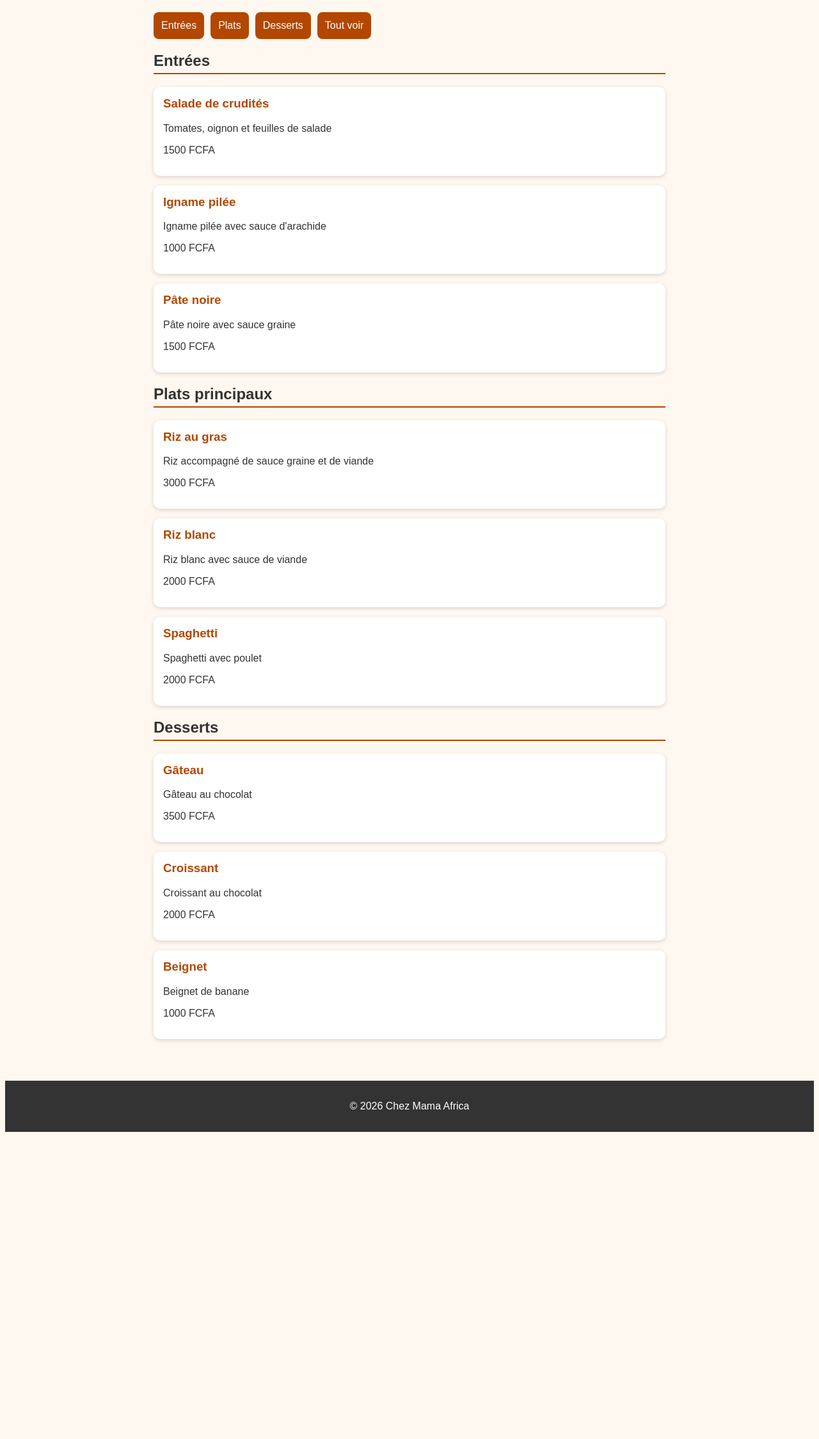
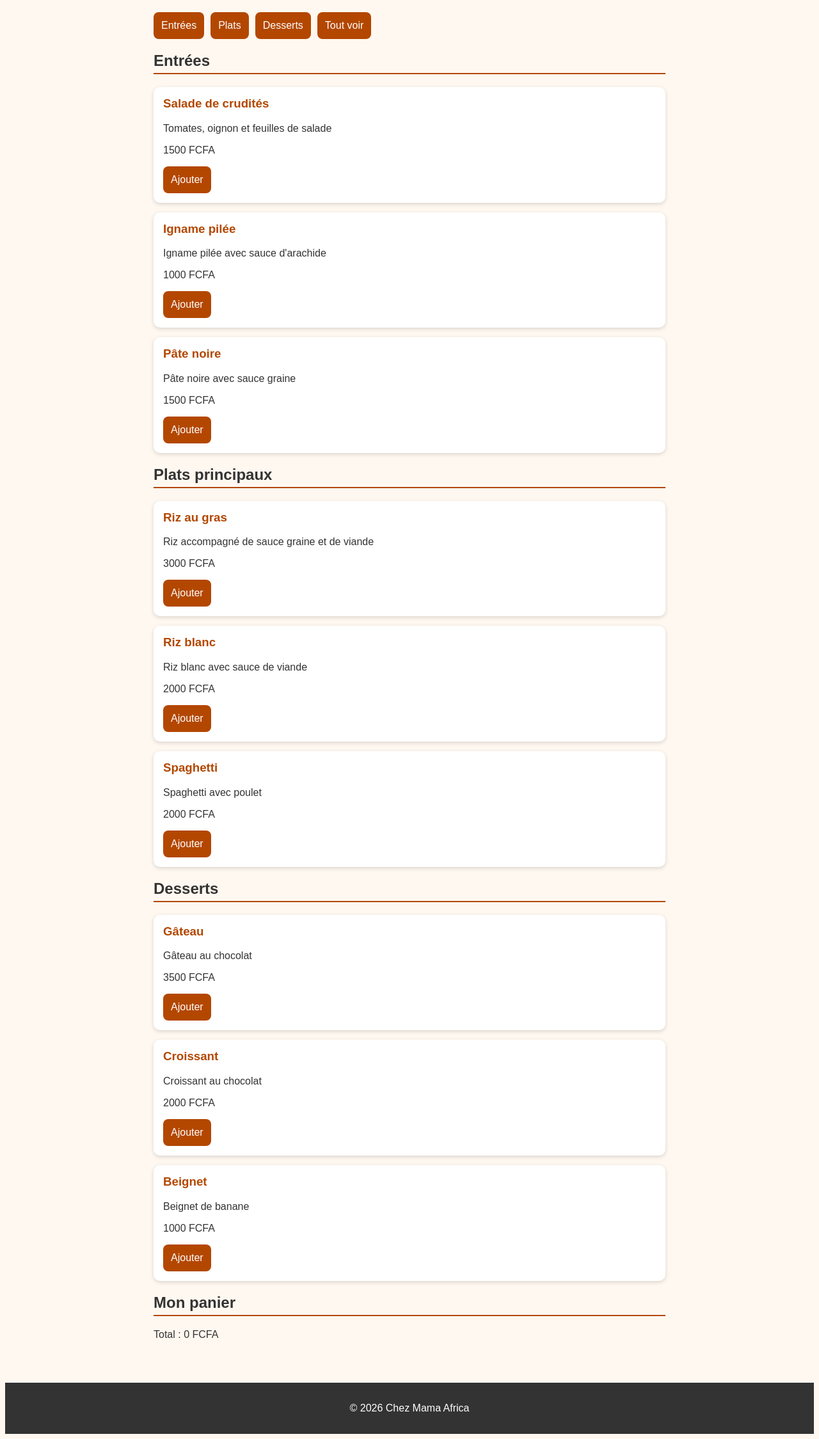
Before and after one commit to Rachelle826/restaurants-mama-africa, a plain HTML site: page menu.html in a window 1280 px wide. Shown: the part 137-2386 px from the top of the page at 64% size. Before the commit the page ends 1914 px from the top, so only its background shows below. Drawn offline with Linux system fonts and the light colour scheme.

Commit message:
JavaScript : panier avec total en FCFA

```diff
--- a/menu.html
+++ b/menu.html
@@ -28,60 +28,72 @@
         <section id="entrees">
             <h2>Entrées</h2>
 
-            <div class="plat">
-                <h3>Salade de crudités</h3>
-                <p>Tomates, oignon et feuilles de salade</p>
-                <p>1500 FCFA</p>
-            </div>
-
-            <div class="plat">
+           <div class="plat" data-nom="Salade de crudités" data-prix="1500">
+    <h3>Salade de crudités</h3>
+    <p>Tomates, oignon et feuilles de salade</p>
+    <p>1500 FCFA</p>
+    <button class="btn-ajouter">Ajouter</button>
+</div>
+            <div class="plat" data-nom="Soupe de légumes" data-prix="2000">
                 <h3>Igname pilée</h3>
                 <p>Igname pilée avec sauce d'arachide</p>
                 <p>1000 FCFA</p>
+                <button class="btn-ajouter">Ajouter</button>
             </div>
-            <div class="plat">
+            <div class="plat" data-nom="Pâte noire" data-prix="1500">
                 <h3>Pâte noire</h3>
                 <p>Pâte noire avec sauce graine</p>
                 <p>1500 FCFA</p>
+                <button class="btn-ajouter">Ajouter</button>
             </div>
         </section>
         <section id="plats ">
             <h2>Plats principaux</h2>
-            <div class="plat">
+            <div class="plat" data-nom="Riz au gras" data-prix="3000">
                 <h3>Riz au gras</h3>
                 <p>Riz accompagné de sauce graine et de viande</p>
                 <p>3000 FCFA</p>
+                <button class="btn-ajouter">Ajouter</button>
             </div>
-            <div class="plat">
+            <div class="plat" data-nom="Riz blanc" data-prix="2000">
                 <h3>Riz blanc</h3>
                 <p>Riz blanc avec sauce de viande</p>
                 <p>2000 FCFA</p>
+                <button class="btn-ajouter">Ajouter</button>
             </div>
-            <div class="plat">
+            <div class="plat" data-nom="Spaghetti" data-prix="2000">
                 <h3>Spaghetti</h3>
                 <p>Spaghetti avec poulet</p>
                 <p>2000 FCFA</p>
+                <button class="btn-ajouter">Ajouter</button>
             </div>
         </section>
         <section id="desserts">
             <h2>Desserts</h2>
-            <div class="plat">
+            <div class="plat" data-nom="Gâteau" data-prix="3500">
                 <h3>Gâteau</h3>
                 <p>Gâteau au chocolat</p>
                 <p>3500 FCFA</p>
+                <button class="btn-ajouter">Ajouter</button>
             </div>
-            <div class="plat">
+            <div class="plat" data-nom="Croissant" data-prix="2000">
                 <h3>Croissant</h3>
                 <p>Croissant au chocolat</p>
                 <p>2000 FCFA</p>
+                <button class="btn-ajouter">Ajouter</button>
             </div>
-            <div class="plat">
+            <div class="plat" data-nom="Beignet" data-prix="1000">
                 <h3>Beignet</h3>
                 <p>Beignet de banane</p>
                 <p>1000 FCFA</p>
+                <button class="btn-ajouter">Ajouter</button>
             </div>
         </section>
-
+        <section id="panier">
+    <h2>Mon panier</h2>
+    <ul id="liste-panier"></ul>
+    <p>Total : <span id="total">0</span> FCFA</p>
+</section>
     </main>
     <footer>
         <p>&copy; 2026 Chez Mama Africa</p>
--- a/menu.js
+++ b/menu.js
@@ -28,3 +28,23 @@ document.getElementById("btn-tout").addEventListener("click", function () {
     sections.plats.style.display = "block";
     sections.desserts.style.display = "block";
 });
+const listePanier = document.getElementById("liste-panier");
+const totalAffiche = document.getElementById("total");
+let total = 0;
+
+const boutonsAjouter = document.querySelectorAll(".btn-ajouter");
+
+boutonsAjouter.forEach(function (bouton) {
+    bouton.addEventListener("click", function () {
+        const carte = bouton.parentElement;
+        const nom = carte.dataset.nom;
+        const prix = Number(carte.dataset.prix);
+
+        const ligne = document.createElement("li");
+        ligne.textContent = nom + " - " + prix + " FCFA";
+        listePanier.appendChild(ligne);
+
+        total = total + prix;
+        totalAffiche.textContent = total;
+    });
+});
```
